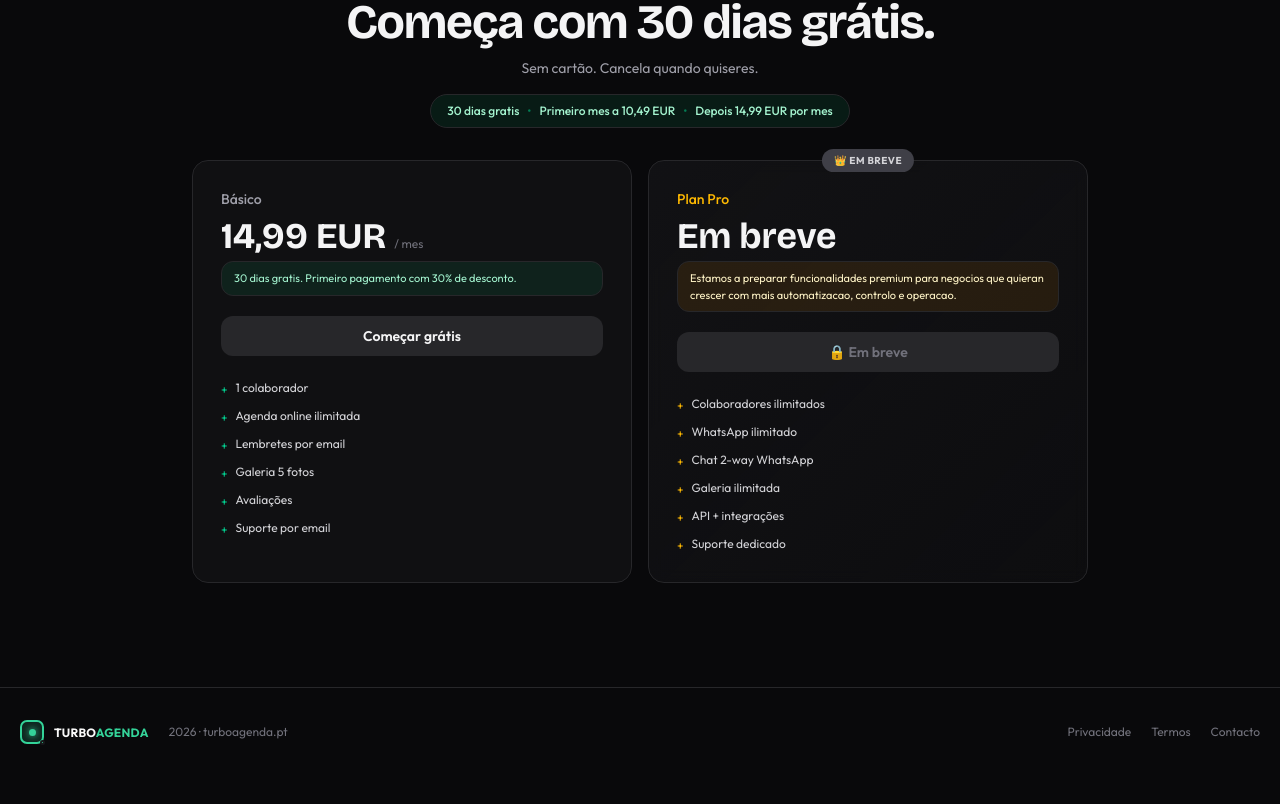
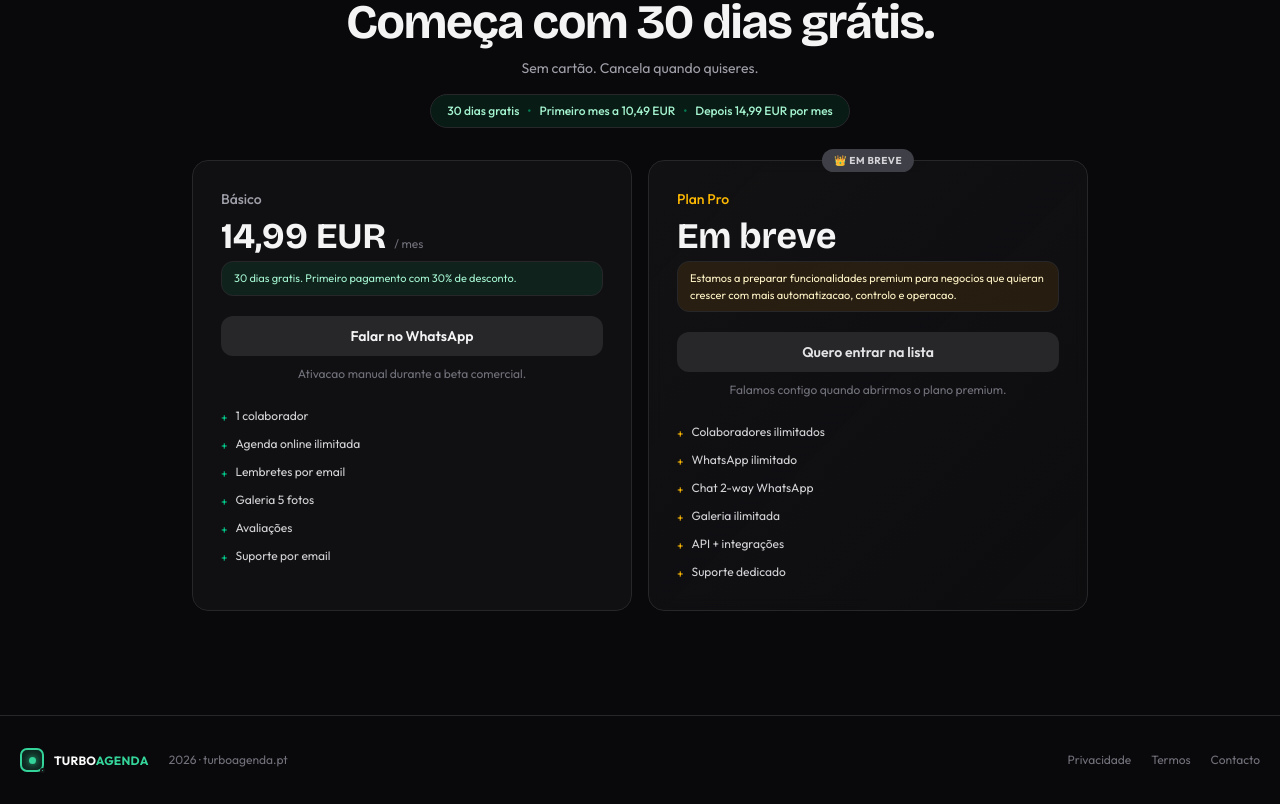
Before and after one commit to ingnavaljoseandrescastillo-dev/Turboagenda, a Next.js app: page / in a window 1280 px wide. Shown: the part 1488-2292 px from the top of the page. Before the commit the page ends 2264 px from the top, so only its background shows below. Built offline with nearby package versions, Linux system fonts and the light colour scheme.

Commit message:
Route pricing CTA to WhatsApp

```diff
--- a/src/app/page.tsx
+++ b/src/app/page.tsx
@@ -9,6 +9,12 @@ import { useLanguage } from '@/contexts/LanguageContext'
 export default function HomePage() {
   const { t } = useLanguage()
   const p = t.pricing
+  const basePlanSalesHref = `https://wa.me/351938037175?text=${encodeURIComponent(
+    'Olá, quero ativar o Plano Base do TurboAgenda para o meu negócio.',
+  )}`
+  const proWaitlistHref = `https://wa.me/351938037175?text=${encodeURIComponent(
+    'Olá, quero entrar na lista de espera do Plano Pro do TurboAgenda.',
+  )}`
 
   return (
     <div className="relative min-h-screen overflow-x-hidden bg-zinc-950 text-zinc-100">
@@ -148,12 +154,17 @@ export default function HomePage() {
               <div className="mb-5 rounded-xl border border-emerald-500/20 bg-emerald-500/10 px-3 py-2 text-[11px] text-emerald-200">
                 30 dias gratis. Primeiro pagamento com 30% de desconto.
               </div>
-              <Link
-                href="/register"
-                className="mb-6 block w-full rounded-xl bg-zinc-800 py-2.5 text-center text-sm font-semibold transition hover:bg-zinc-700"
+              <a
+                href={basePlanSalesHref}
+                rel="noreferrer"
+                target="_blank"
+                className="mb-2 block w-full rounded-xl bg-zinc-800 py-2.5 text-center text-sm font-semibold transition hover:bg-zinc-700"
               >
-                {p.startFree}
-              </Link>
+                Falar no WhatsApp
+              </a>
+              <p className="mb-6 text-center text-xs leading-5 text-zinc-500">
+                Ativacao manual durante a beta comercial.
+              </p>
               <ul className="space-y-2.5 text-xs">
                 {p.basic.features.map((feature) => (
                   <li key={feature} className="flex items-start gap-2 text-zinc-300">
@@ -178,12 +189,17 @@ export default function HomePage() {
                 Estamos a preparar funcionalidades premium para negocios que quieran crescer com mais automatizacao,
                 controlo e operacao.
               </div>
-              <button
-                disabled
-                className="mb-6 flex w-full cursor-not-allowed items-center justify-center gap-2 rounded-xl bg-zinc-800 py-2.5 text-sm font-semibold text-zinc-500"
+              <a
+                href={proWaitlistHref}
+                rel="noreferrer"
+                target="_blank"
+                className="mb-2 flex w-full items-center justify-center gap-2 rounded-xl bg-zinc-800 py-2.5 text-sm font-semibold text-zinc-200 transition hover:bg-zinc-700"
               >
-                {p.lockedBtn}
-              </button>
+                Quero entrar na lista
+              </a>
+              <p className="mb-6 text-center text-xs leading-5 text-zinc-500">
+                Falamos contigo quando abrirmos o plano premium.
+              </p>
               <ul className="space-y-2.5 text-xs">
                 {p.pro.features.map((feature) => (
                   <li key={feature} className="flex items-start gap-2 text-zinc-300">
```
